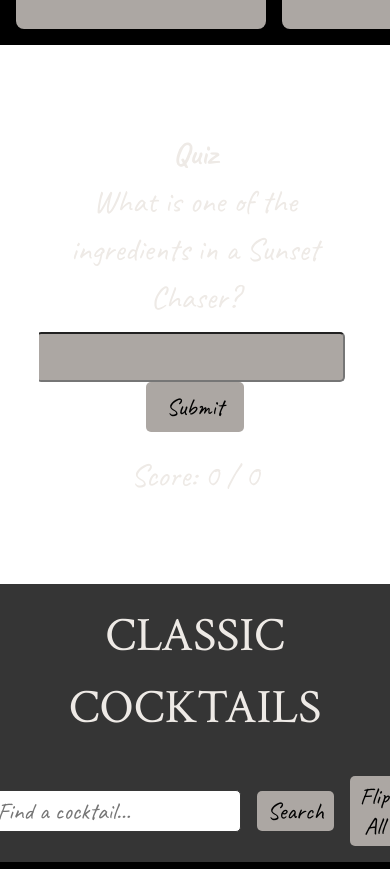
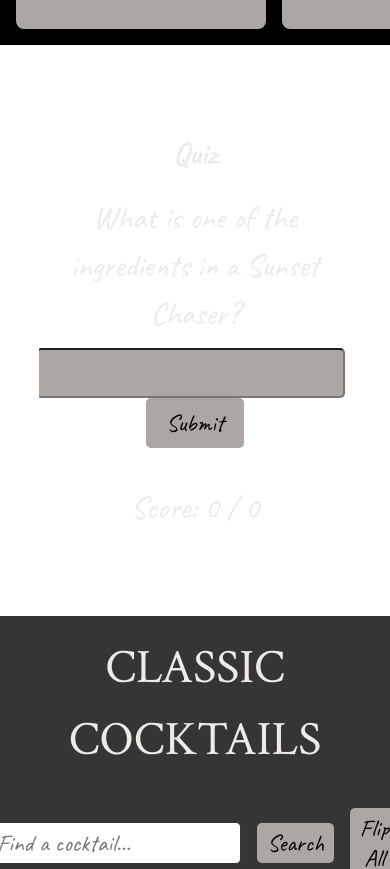
Before and after one commit to tristanhebrt/The-Bar, a React (Vite) app: page / in a window 390 px wide. Shown: the part 960-1829 px from the top of the page. Built offline with nearby package versions, Linux system fonts and the light colour scheme; a web font is replaced by a local one.

Commit message:
Mobile Quiz Update

```diff
--- a/src/components/Quiz.jsx
+++ b/src/components/Quiz.jsx
@@ -248,6 +248,7 @@ const QuizContainer = styled.div`
     justify-content: center;
     align-items: center;
     text-align: center;
+    gap: 1rem;
     margin: 10vh 10vw 10vh 10vw;
     overflow-x: hidden;
 `;
```
